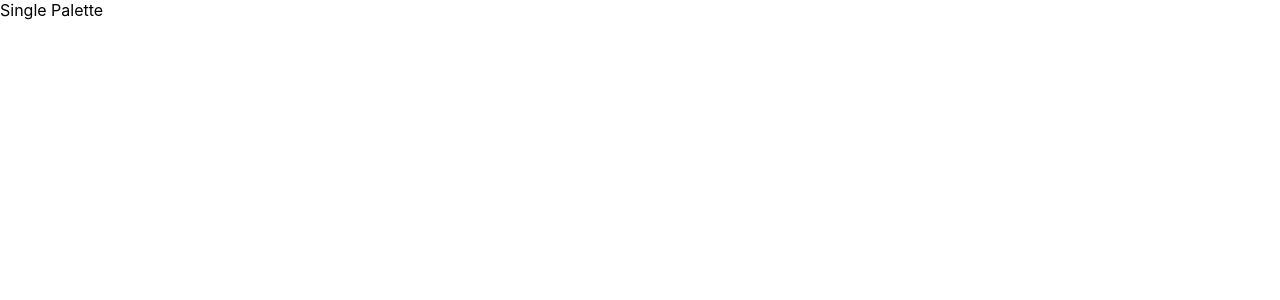
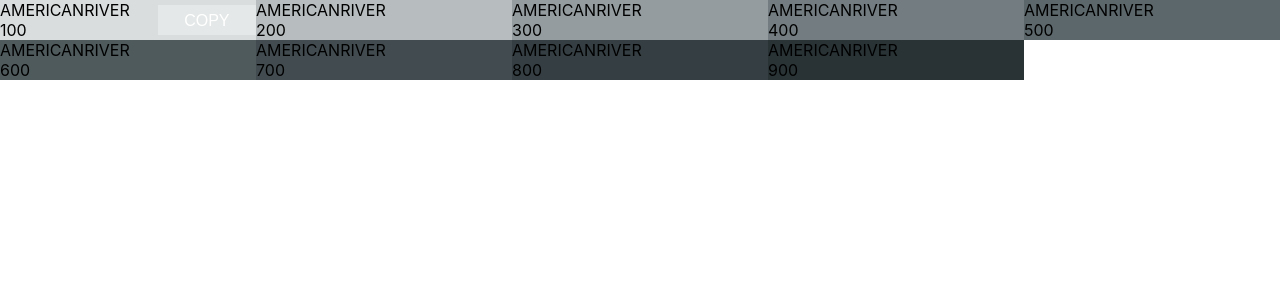
Before and after one commit to michaelohalloran/react-color-picker, a React (Create React App) app: page /palette/flat-ui-colors-american/americanriver in a window 1280 px wide. Shown: the top 300 px of the page. Built offline with nearby package versions, Linux system fonts and the light colour scheme.

Commit message:
show colors in single palette

```diff
--- a/src/Palette/App.js
+++ b/src/Palette/App.js
@@ -26,7 +26,16 @@ class App extends Component {
 						<Palette palette={generatePalette(this.findPalette(routeProps.match.params.id))} />
 					)}
 				/>
-				<Route exact path="/palette/:paletteId/:colorId" render={(routeProps) => <SingleColorPalette />} />
+				<Route
+					exact
+					path="/palette/:paletteId/:colorId"
+					render={(routeProps) => (
+						<SingleColorPalette
+							colorId={routeProps.match.params.colorId}
+							palette={generatePalette(this.findPalette(routeProps.match.params.paletteId))}
+						/>
+					)}
+				/>
 			</Switch>
 		);
 	}
--- a/src/Palette/ColorBox.js
+++ b/src/Palette/ColorBox.js
@@ -21,7 +21,7 @@ class ColorBox extends Component {
 
 	render() {
 		const { copied } = this.state;
-		const { background, name, id, paletteId } = this.props;
+		const { background, name, id, paletteId, showLink } = this.props;
 
 		return (
 			<CopyToClipboard text={background} onCopy={this.showOverlay}>
@@ -35,9 +35,11 @@ class ColorBox extends Component {
 						<span>{name}</span>
 					</div>
 					<button className="copy-btn">COPY</button>
-					<Link to={`/palette/${paletteId}/${id}`} onClick={(e) => e.stopPropagation()}>
-						<span className="more-btn">MORE</span>
-					</Link>
+					{showLink && (
+						<Link to={`/palette/${paletteId}/${id}`} onClick={(e) => e.stopPropagation()}>
+							<span className="more-btn">MORE</span>
+						</Link>
+					)}
 				</div>
 			</CopyToClipboard>
 		);
--- a/src/Palette/Palette.js
+++ b/src/Palette/Palette.js
@@ -39,6 +39,7 @@ class Palette extends Component {
 					paletteId={id}
 					id={palette.id}
 					key={palette.name}
+					showLink={true}
 					background={palette[colorFormat]}
 				/>
 			);
--- a/src/Palette/PaletteList.js
+++ b/src/Palette/PaletteList.js
@@ -36,7 +36,6 @@ const styles = {
 
 const PaletteList = (props) => {
 	const { paletteList, classes } = props;
-	console.log("props: ", props);
 
 	function goToPalette(id) {
 		props.history.push(`/palette/${id}`);
--- a/src/Palette/SingleColorPalette.js
+++ b/src/Palette/SingleColorPalette.js
@@ -1,7 +1,38 @@
-import React from "react";
+import React, { Component } from "react";
+import ColorBox from "./ColorBox";
 
-const SingleColorPalette = () => {
-	return <div>Single Palette</div>;
-};
+class SingleColorPalette extends Component {
+	constructor(props) {
+		super(props);
+		const { palette, colorId } = this.props;
+		this._shades = this.gatherShades(palette, colorId);
+		console.log("shades: ", this._shades);
+	}
+
+	gatherShades = (palette, colorId) => {
+		const allColors = palette.colors;
+		const numKeys = Object.keys(allColors);
+		return numKeys.reduce((finalArr, nextNum) => {
+			const found = allColors[nextNum].filter(
+				(color) => color.id === colorId && !color.name.slice(-2).includes("50")
+			);
+			return finalArr.concat(found);
+		}, []);
+	};
+
+	render() {
+		const colorBoxes = this._shades.map((shade) => (
+			<ColorBox
+				background={shade.hex}
+				showLink={false}
+				name={shade.name}
+				id={shade.id}
+				paletteId={null}
+				key={shade.id}
+			/>
+		));
+		return <div className="palette">{colorBoxes}</div>;
+	}
+}
 
 export default SingleColorPalette;
```
